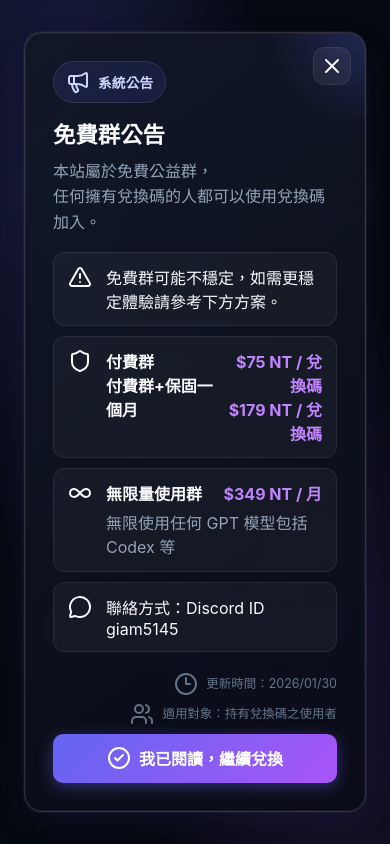
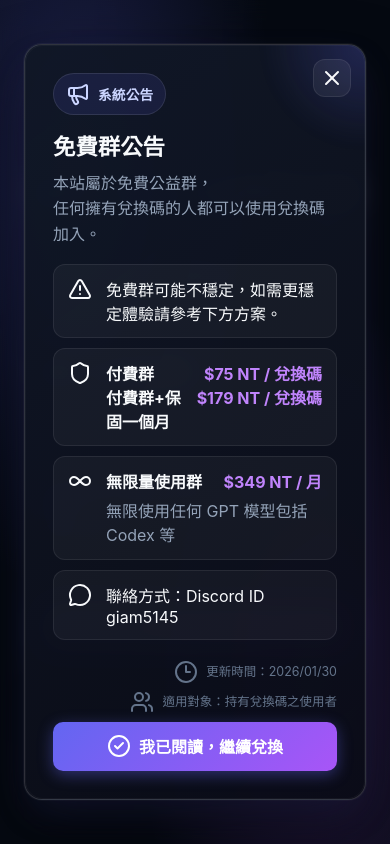
Before and after one commit to JneJne829/team-manage-ZH_TW, a FastAPI app: page / in a window 390 px wide. Run offline with FastAPI, Linux system fonts and the light colour scheme; data that the repository does not hold is empty.

Commit message:
優化公告彈出框排版以適應手機介面

```diff
--- a/app/static/css/user.css
+++ b/app/static/css/user.css
@@ -539,6 +539,14 @@ body {
         font-size: 0.78rem;
         line-height: 1.25;
     }
+
+    .plan-header--dual {
+        gap: 8px 12px;
+    }
+
+    .plan-header--dual .plan-price {
+        text-align: right;
+    }
 }
 
 .announcement-list {
@@ -577,6 +585,29 @@ body {
     align-items: baseline;
     gap: 10px;
     font-weight: 700;
+}
+
+.plan-header--dual {
+    display: grid;
+    grid-template-columns: 1fr auto;
+    align-items: start;
+    gap: 6px 12px;
+}
+
+.plan-header--dual .plan-name,
+.plan-header--dual .plan-price {
+    display: grid;
+    gap: 0px;
+}
+
+.plan-header--dual .plan-price {
+    text-align: right;
+    white-space: nowrap;
+}
+
+.plan-line,
+.price-line {
+    display: block;
 }
 
 .plan-name {
--- a/app/templates/user/redeem.html
+++ b/app/templates/user/redeem.html
@@ -108,10 +108,16 @@
                 <li class="announcement-plan">
                     <i data-lucide="shield"></i>
                     <div>
-                        <div class="plan-header">
-                            <span class="plan-name">付費群<br>付費群+保固一個月</span>
-                            <span class="plan-price">$75 NT / 兌換碼<br>$179 NT / 兌換碼</span>
-                        </div>
+                        <div class="plan-header plan-header--dual">
+                        <span class="plan-name">
+                                <span class="plan-line">付費群</span>
+                                <span class="plan-line">付費群+保固一個月</span>
+                        </span>
+                        <span class="plan-price">
+                                <span class="price-line">$75 NT / 兌換碼</span>
+                                <span class="price-line">$179 NT / 兌換碼</span>
+                        </span>
+                    </div>
                     </div>
                 </li>
                 <li class="announcement-plan">
```
